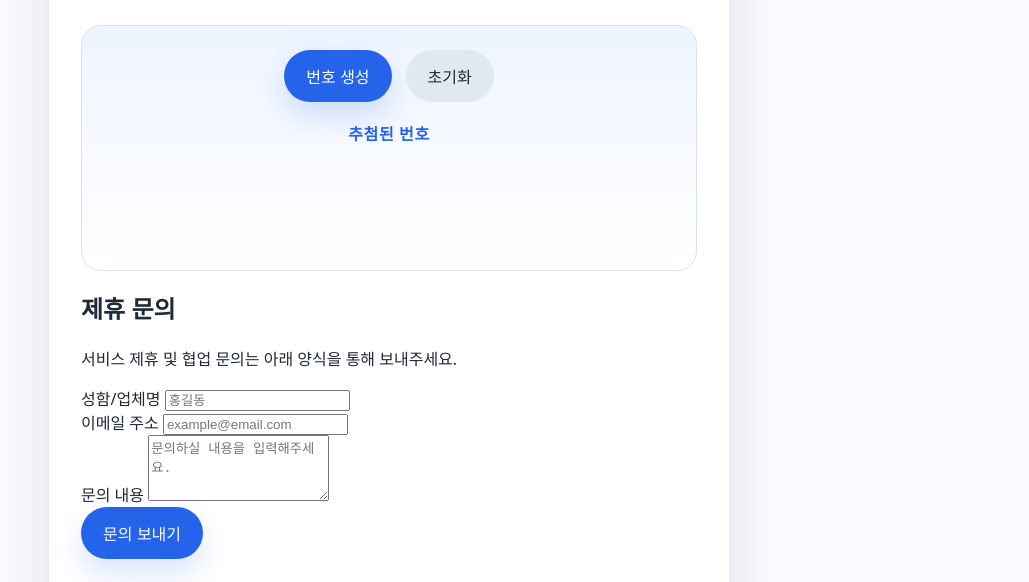
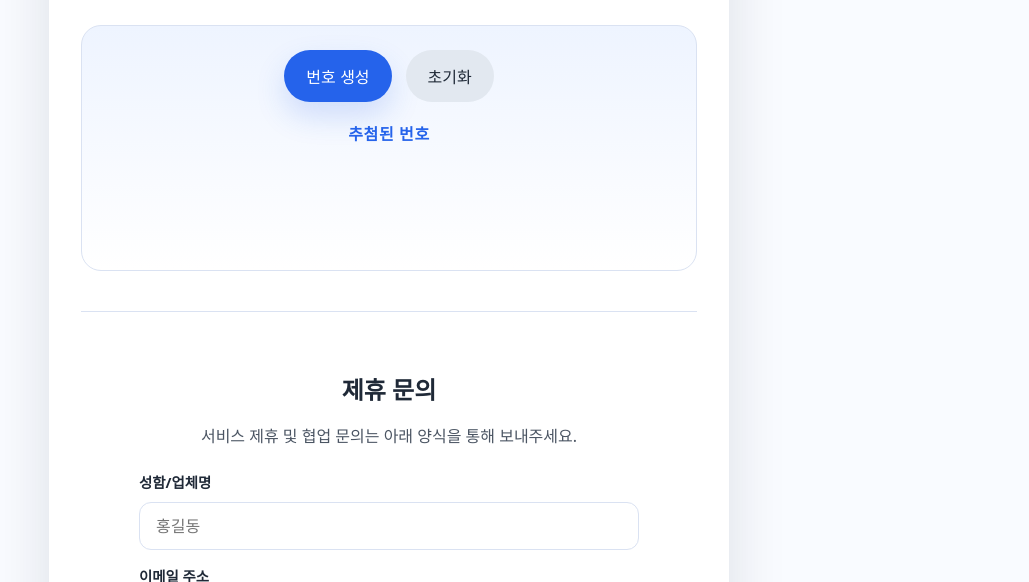
Before and after one commit to rlagydnjs820901-hwk/Repository-name-my-first-website-Public-Add-README, a plain HTML site: page index.html in a window 1280 px wide. Shown: the part 149-731 px from the top of the page, without its empty margins (251-1280 px from the left). Drawn offline with Linux system fonts and the light colour scheme.

Commit message:
style: 제휴 문의 폼 스타일 추가 및 테마 연동

```diff
--- a/style.css
+++ b/style.css
@@ -10,6 +10,9 @@
   --info-text: #475569;
   --ball-shadow: rgba(29, 78, 216, 0.24);
   --shell-shadow: rgba(15, 23, 42, 0.12);
+  --input-bg: #ffffff;
+  --input-border: #dae2f2;
+  --input-text: #1f2937;
 
   color-scheme: light;
   font-family: 'Pretendard', system-ui, sans-serif;
@@ -30,6 +33,9 @@
   --info-text: #94a3b8;
   --ball-shadow: rgba(0, 0, 0, 0.4);
   --shell-shadow: rgba(0, 0, 0, 0.3);
+  --input-bg: #334155;
+  --input-border: #475569;
+  --input-text: #f8fafc;
   color-scheme: dark;
 }
 
@@ -178,9 +184,69 @@ button:hover {
 .ball.red { background: #ef4444; }
 .ball.gray { background: #6b7280; }
 
+/* Contact Form Styles */
+.contact-section {
+  margin-top: 40px;
+  padding-top: 40px;
+  border-top: 1px solid var(--card-border);
+}
+
+.contact-section h2 {
+  text-align: center;
+  margin-bottom: 8px;
+}
+
+.contact-section p {
+  text-align: center;
+  color: var(--text-muted);
+  margin-bottom: 24px;
+}
+
+.contact-form {
+  display: grid;
+  gap: 16px;
+  max-width: 500px;
+  margin: 0 auto;
+}
+
+.form-group {
+  display: grid;
+  gap: 8px;
+}
+
+.form-group label {
+  font-size: 0.9rem;
+  font-weight: 600;
+  color: var(--text-main);
+}
+
+input, textarea {
+  width: 100%;
+  padding: 12px 16px;
+  border-radius: 12px;
+  border: 1px solid var(--input-border);
+  background: var(--input-bg);
+  color: var(--input-text);
+  font-family: inherit;
+  font-size: 1rem;
+  transition: border-color 0.2s ease, box-shadow 0.2s ease;
+}
+
+input:focus, textarea:focus {
+  outline: none;
+  border-color: #2563eb;
+  box-shadow: 0 0 0 3px rgba(37, 99, 235, 0.1);
+}
+
+.full-width {
+  width: 100%;
+}
+
 .info {
   margin-top: 26px;
   color: var(--info-text);
+  border-top: 1px solid var(--card-border);
+  padding-top: 26px;
 }
 
 .info h2 {
```
